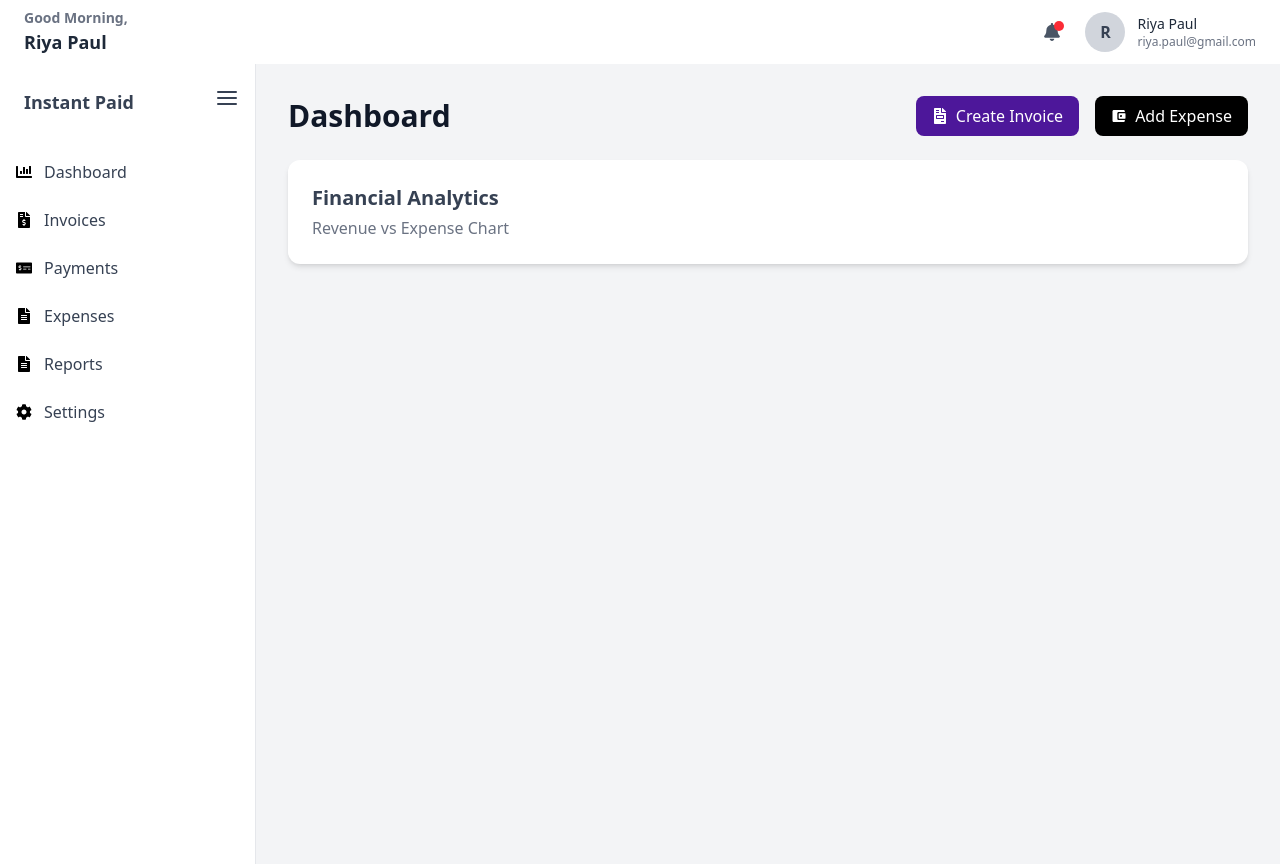
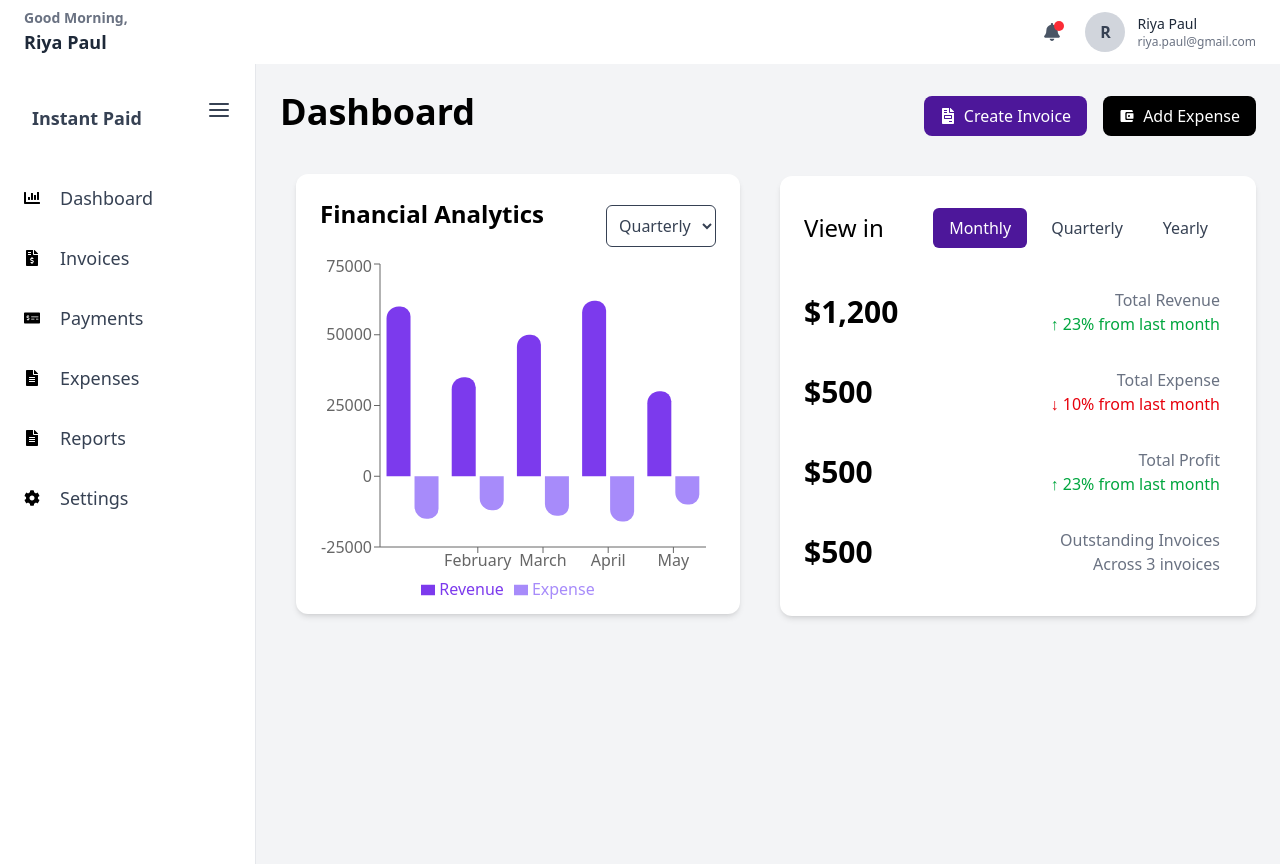
Before and after one commit to Nevin100/Financea, a Next.js app in the folder frontend/: page / in a window 1280 px wide. Built offline with nearby package versions, Linux system fonts and the light colour scheme.

Commit message:
Setting Dashboard Charts

```diff
--- /dev/null
+++ b/frontend/Components/Dashboard/FinancialAnalytics.tsx.tsx
@@ -0,0 +1,42 @@
+"use client";
+
+import { BarChart, Bar, XAxis, YAxis, Tooltip, Legend, ResponsiveContainer } from "recharts";
+
+const data = [
+  { month: "January", revenue: 60000, expense: -15000 },
+  { month: "February", revenue: 35000, expense: -12000 },
+  { month: "March", revenue: 50000, expense: -14000 },
+  { month: "April", revenue: 62000, expense: -16000 },
+  { month: "May", revenue: 30000, expense: -10000 },
+];
+
+const FinancialAnalytics = () => {
+  return (
+    <div className="bg-white p-6 m-4 mt-[-0.15rem] rounded-xl shadow-md md:h-[440px] flex flex-col justify-between">
+      {/* Title & Dropdown */}
+      <div className="flex justify-between items-center">
+        <h2 className="text-2xl font-semibold text-black pb-6">Financial Analytics</h2>
+        <select className="border p-2 rounded-md text-gray-700 outline-none focus:outline-none">
+          <option>Quarterly</option>
+          <option>Monthly</option>
+        </select>
+      </div>
+
+      {/* Chart Section */}
+      <div className="flex-grow flex items-center">
+        <ResponsiveContainer width="100%" height={350}>
+          <BarChart data={data} margin={{ top: 10, right: 10, left: 0, bottom: 3 }}>
+            <XAxis dataKey="month" />
+            <YAxis />
+            <Tooltip formatter={(value: number) => `$${Math.abs(value)}`} />
+            <Legend />
+            <Bar dataKey="revenue" fill="#7C3AED" radius={[20, 10, 0, 0]} name="Revenue" />
+            <Bar dataKey="expense" fill="#A78BFA" radius={[20, 10, 0, 0]} name="Expense" />
+          </BarChart>
+        </ResponsiveContainer>
+      </div>
+    </div>
+  );
+};
+
+export default FinancialAnalytics;
--- /dev/null
+++ b/frontend/Components/Dashboard/FinancialMetrics.tsx
@@ -0,0 +1,70 @@
+"use client";
+
+import { useState } from "react";
+
+const FinancialMetrics = () => {
+  const [view, setView] = useState("Monthly");
+
+  return (
+    <div className="bg-white p-6 rounded-xl shadow-md w-full h-[440px] flex flex-col">
+      {/* View Toggle */}
+      <div className="flex justify-between items-center mb-4">
+        <p className="text-black text-2xl font-normal">View in</p>
+        <div className="flex space-x-2 bg-white p-2 rounded-lg">
+          {["Monthly", "Quarterly", "Yearly"].map((option) => (
+            <button
+              key={option}
+              className={`px-4 py-2 text-md font-medium rounded-md ${
+                view === option ? "bg-violet-900 text-white" : "text-gray-700"
+              }`}
+              onClick={() => setView(option)}
+            >
+              {option}
+            </button>
+          ))}
+        </div>
+      </div>
+
+      {/* Metrics */}
+      <div className="flex flex-col flex-grow justify-center space-y-8 pr-3">
+        {/* Total Revenue */}
+        <div className="flex justify-between items-center">
+          <h2 className="text-3xl font-semibold">$1,200</h2>
+          <div className="text-right">
+            <p className="text-gray-500 text-md">Total Revenue</p>
+            <p className="text-green-600 text-md">↑ 23% from last month</p>
+          </div>
+        </div>
+
+        {/* Total Expense */}
+        <div className="flex justify-between items-center">
+          <h2 className="text-3xl font-semibold">$500</h2>
+          <div className="text-right">
+            <p className="text-gray-500 text-md">Total Expense</p>
+            <p className="text-red-600 text-md">↓ 10% from last month</p>
+          </div>
+        </div>
+
+        {/* Total Profit */}
+        <div className="flex justify-between items-center">
+          <h2 className="text-3xl font-semibold">$500</h2>
+          <div className="text-right">
+            <p className="text-gray-500 text-md">Total Profit</p>
+            <p className="text-green-600 text-md">↑ 23% from last month</p>
+          </div>
+        </div>
+
+        {/* Outstanding Invoices */}
+        <div className="flex justify-between items-center">
+          <h2 className="text-3xl font-semibold">$500</h2>
+          <div className="text-right">
+            <p className="text-gray-500 text-md">Outstanding Invoices</p>
+            <p className="text-gray-500 text-md">Across 3 invoices</p>
+          </div>
+        </div>
+      </div>
+    </div>
+  );
+};
+
+export default FinancialMetrics;
--- a/frontend/Components/Sidebar.tsx
+++ b/frontend/Components/Sidebar.tsx
@@ -19,8 +19,8 @@ const Sidebar = () => {
 
   return (
     <div className={`h-screen ${isOpen ? "w-64" : "w-16"} bg-white border-r border-gray-200 transition-all duration-300`}>
-      <div className="flex items-center justify-between p-4">
-        {isOpen && <h2 className="text-lg pl-2 pt-2 font-bold text-gray-700">Instant Paid</h2>}
+      <div className="flex items-center justify-between p-6">
+        {isOpen && <h2 className="text-lg pl-2 pt-4 font-bold text-gray-700">Instant Paid</h2>}
         <button onClick={() => setIsOpen(!isOpen)} className="text-gray-700">
           <FiMenu size={24} />
         </button>
@@ -28,9 +28,9 @@ const Sidebar = () => {
       <nav className="mt-4">
         <ul>
           {PageArray.map((item) => (
-            <li key={item.name} className="flex items-center space-x-3 px-4 py-3 hover:bg-gray-100 transition">
+            <li key={item.name} className="flex items-center space-x-3 px-4 py-3 m-2 hover:bg-gray-100 transition">
               {item.icon}
-              {isOpen && <Link href={item.path} className="text-gray-700 font-medium">{item.name}</Link>}
+              {isOpen && <Link href={item.path} className="text-gray-700 font-medium text-lg ml-2">{item.name}</Link>}
             </li>
           ))}
         </ul>
--- a/frontend/app/page.tsx
+++ b/frontend/app/page.tsx
@@ -1,30 +1,38 @@
 import Sidebar from "@/Components/Sidebar";
+import FinancialAnalytics from "@/Components/Dashboard/FinancialAnalytics.tsx";
 import { FaFileInvoice } from "react-icons/fa";
 import { IoMdWallet } from "react-icons/io";
+import FinancialMetrics from "@/Components/Dashboard/FinancialMetrics";
 
 const Dashboard = () => {
   return (
     <div className="flex h-screen">
       <Sidebar />
 
-      <div className="flex-1 bg-gray-100 p-8">
+      <div className="flex-1 bg-gray-100 p-6">
         <div className="flex items-center justify-between">
-          <h1 className="text-3xl font-bold text-gray-900">Dashboard</h1>
-          <div className="flex space-x-4">
+          <h1 className="text-4xl font-semibold text-black">Dashboard</h1>
+          <div className="flex space-x-4 pt-2">
             <button className="flex items-center space-x-2 bg-violet-900 text-white px-4 py-2 rounded-lg hover:bg-violet-600 transition">
               <FaFileInvoice />
               <span>Create Invoice</span>
             </button>
             <button className="flex items-center space-x-2 bg-black text-white px-4 py-2 rounded-lg hover:bg-gray-700 transition">
-              <IoMdWallet/>
-
+              <IoMdWallet />
               <span>Add Expense</span>
             </button>
           </div>
         </div>
-        <div className="mt-6 bg-white p-6 rounded-xl shadow-md">
-          <h2 className="text-xl font-semibold text-gray-700">Financial Analytics</h2>
-          <p className="text-gray-500 mt-1">Revenue vs Expense Chart</p>
+
+        {/* Add Financial Analytics Component Here */}
+        <div className="mt-10 flex gap-6">
+          <div className="w-1/2">
+            <FinancialAnalytics />
+          </div>
+          <div className="w-1/2">
+          <FinancialMetrics/>
+
+          </div>
         </div>
       </div>
     </div>
--- a/frontend/package.json
+++ b/frontend/package.json
@@ -12,7 +12,8 @@
     "next": "15.2.2",
     "react": "^19.0.0",
     "react-dom": "^19.0.0",
-    "react-icons": "^5.5.0"
+    "react-icons": "^5.5.0",
+    "recharts": "^2.15.1"
   },
   "devDependencies": {
     "@eslint/eslintrc": "^3",
```
Also changed, not shown: frontend/Components/Dashboard/Payements.tsx (added), 1 other file (tests, documents, lock files or other folders).
